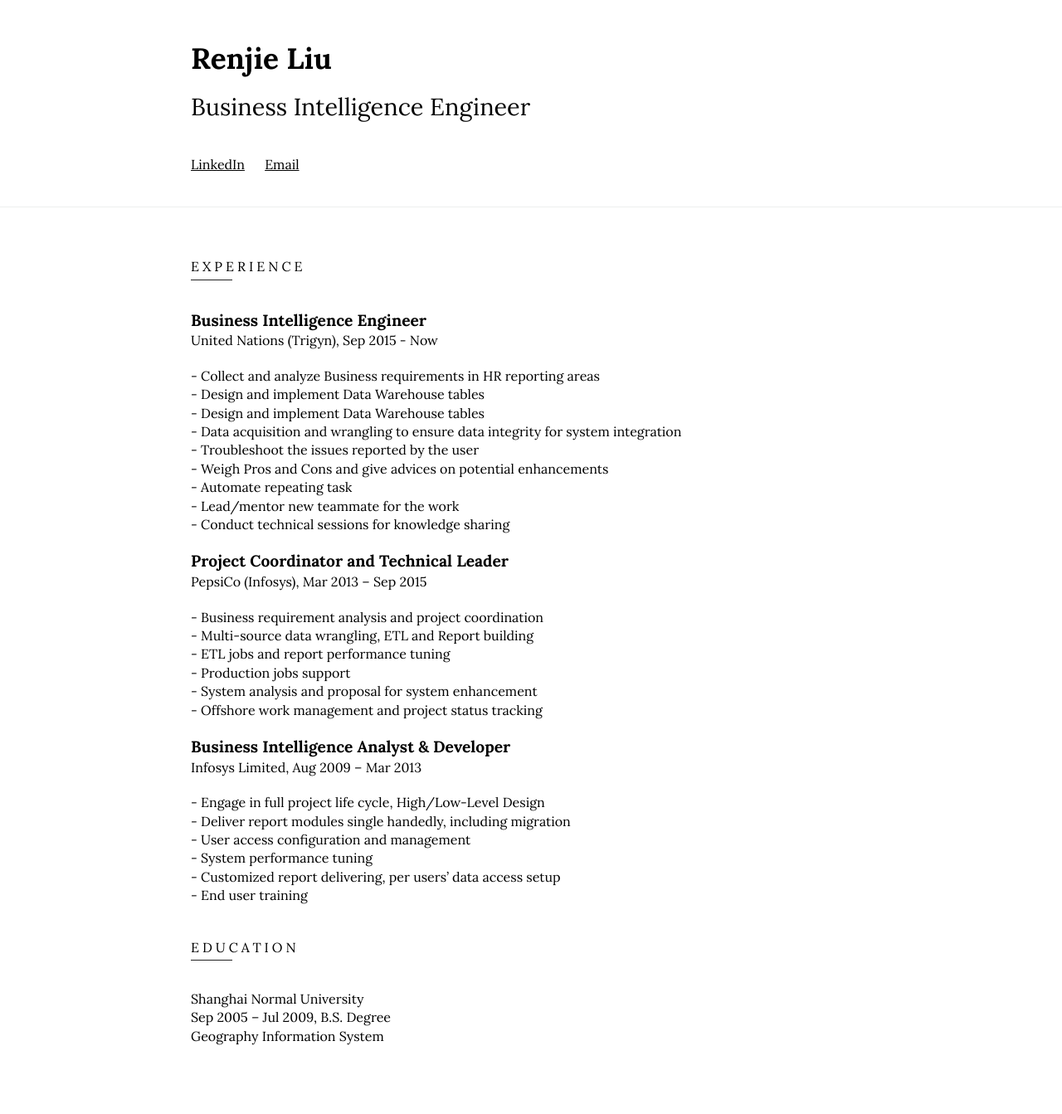
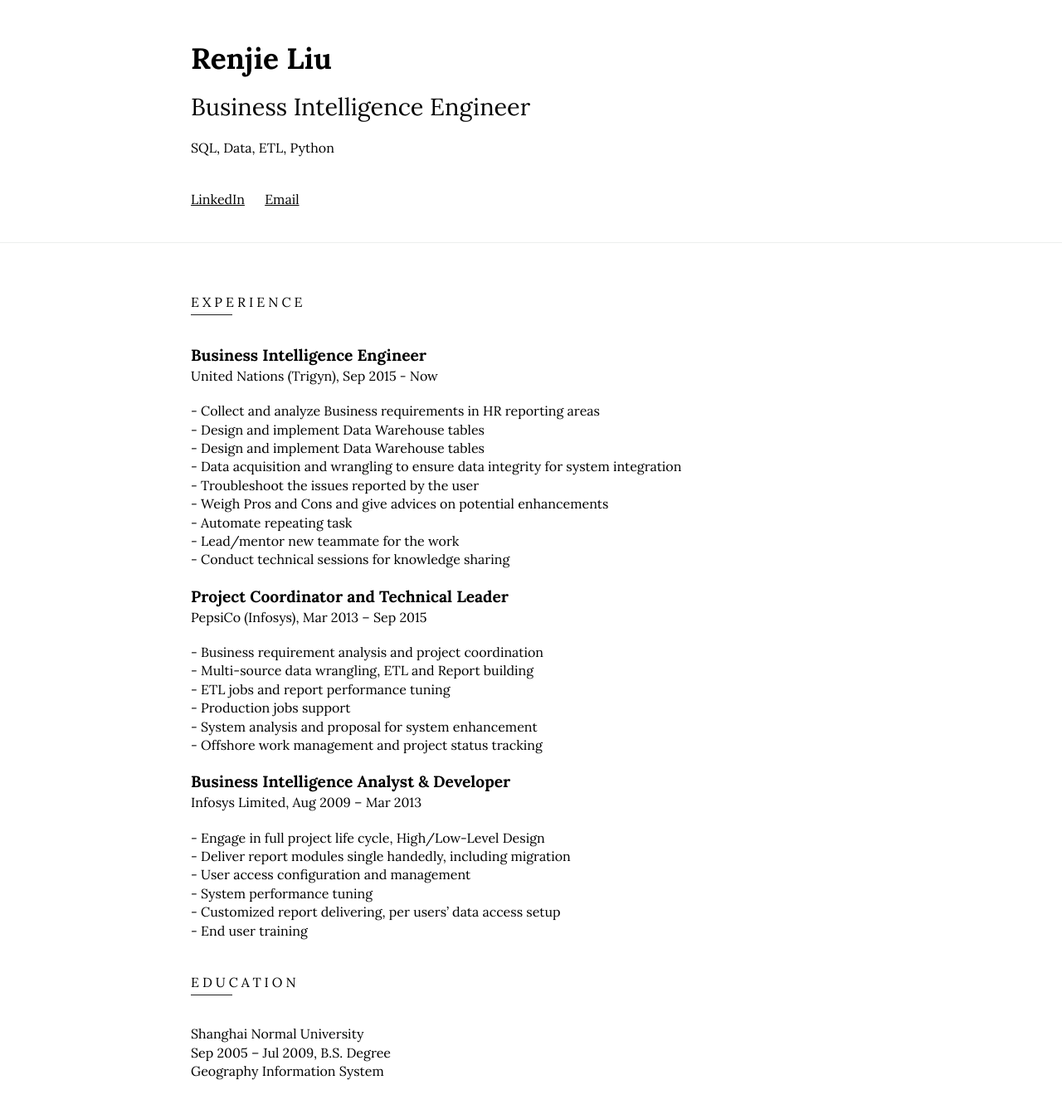
Before and after one commit to renjieliu/renjieliu.github.io, a Jekyll site: the page built from index.html, in a window 1280 px wide. Shown: the whole page at 83% size. Built offline with Jekyll 4.4.1, drawn with Linux system fonts in a browser that asks for light colours; comment, search, counter and statistics services are not loaded; before the commit the page ends 1300 px from its top, so only the background shows below that.

Commit message:
Update header.html

```diff
--- a/_includes/header.html
+++ b/_includes/header.html
@@ -5,7 +5,7 @@
             <p class="intro__main">{{ site.name }}</p>
 			<p>
 			<p class="intro__job">{{ site.job }} </p>
-            <p class="intro__languages">{{ site.languages }}</p>
+            <p class="intro__skills">{{ site.skills }}</p>
         </div>
 		<script type="text/javascript" src="https://platform.linkedin.com/badges/js/profile.js" async defer></script>
 		<div class="social">
```
